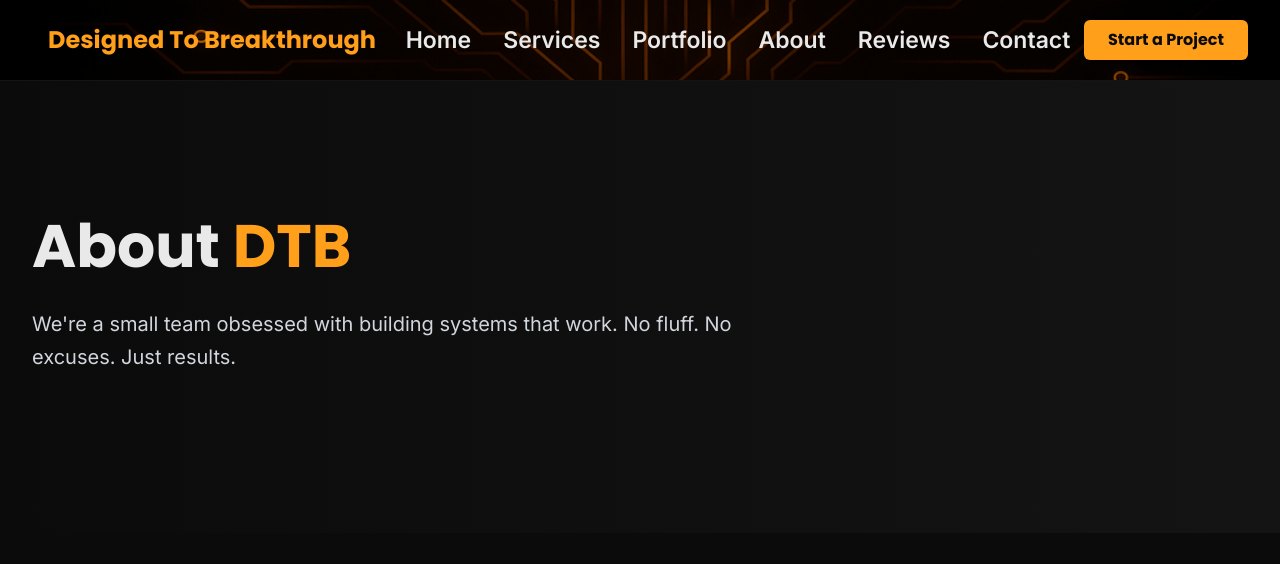
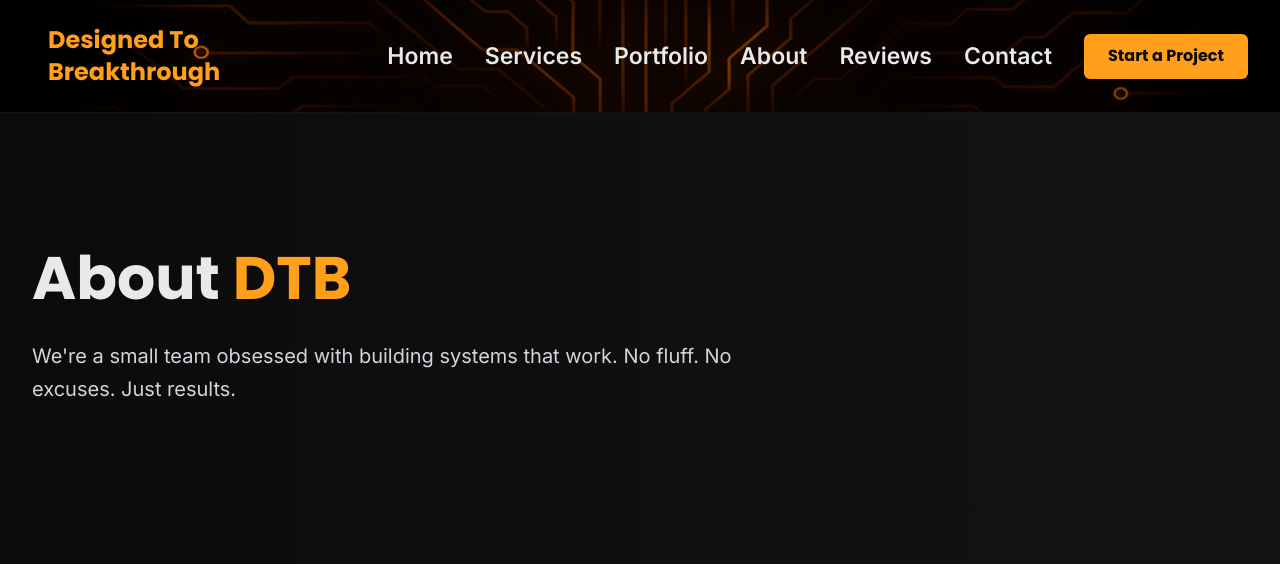
Before and after one commit to Sage-Nwanne/DTB, a Django app: page /about in a window 1280 px wide. Shown: the top 564 px of the page. Run offline with Django 5.2, Linux system fonts and the light colour scheme; style sheets or scripts are compiled from the project's sources; some libraries are stand-ins or nearby versions.

Commit message:
nav changes

```diff
--- a/main_app/templates/components/navbar.html
+++ b/main_app/templates/components/navbar.html
@@ -14,7 +14,8 @@
             </a>
 
             <!-- Desktop Navigation -->
-            <ul class="hidden md:flex gap-8 items-center" style="font-size: 23px; font-weight: 900;">
+            <div class="hidden md:flex gap-8 items-center">
+                <ul class="flex gap-8 items-center" style="font-size: 23px; font-weight: 900;">
                     <li><a href="/" class="hover:text-accent transition duration-200">Home</a></li>
                     <li><a href="/services" class="hover:text-accent transition duration-200">Services</a></li>
                     <li><a href="/works" class="hover:text-accent transition duration-200">Portfolio</a></li>
@@ -24,9 +25,10 @@
                 </ul>
 
                 <!-- CTA Button -->
-            <a href="/contact" class="hidden md:inline-block bg-accent text-charcoal px-6 py-2 rounded-md font-bold font-poppins hover:shadow-lg hover:shadow-accent/50 transition duration-200">
+                <a href="/contact" class="bg-accent text-charcoal rounded-md font-bold font-poppins hover:shadow-lg hover:shadow-accent/50 transition duration-200 flex items-center justify-center" style="width: 164px; height: 45px;">
                     Start a Project
                 </a>
+            </div>
 
             <!-- Mobile Menu Button -->
             <button id="mobileMenuBtn" class="md:hidden text-accent" aria-label="Toggle menu">
@@ -37,13 +39,13 @@
         </div>
 
         <!-- Mobile Navigation Menu -->
-        <div id="mobileMenu" class="hidden md:hidden flex-col gap-4 py-4 border-t border-slate mt-4">
-            <a href="/" class="block px-4 py-2 hover:text-accent transition duration-200">Home</a>
-            <a href="/services" class="block px-4 py-2 hover:text-accent transition duration-200">Services</a>
-            <a href="/works" class="block px-4 py-2 hover:text-accent transition duration-200">Portfolio</a>
-            <a href="/about" class="block px-4 py-2 hover:text-accent transition duration-200">About</a>
-            <a href="/reviews" class="block px-4 py-2 hover:text-accent transition duration-200">Reviews</a>
-            <a href="/contact" class="block px-4 py-2 hover:text-accent transition duration-200">Contact</a>
+        <div id="mobileMenu" class="hidden md:hidden flex-col gap-4 py-4 border-t border-slate mt-4 bg-black">
+            <a href="/" class="block px-4 py-2 hover:text-accent transition duration-200 text-center">Home</a>
+            <a href="/services" class="block px-4 py-2 hover:text-accent transition duration-200 text-center">Services</a>
+            <a href="/works" class="block px-4 py-2 hover:text-accent transition duration-200 text-center">Portfolio</a>
+            <a href="/about" class="block px-4 py-2 hover:text-accent transition duration-200 text-center">About</a>
+            <a href="/reviews" class="block px-4 py-2 hover:text-accent transition duration-200 text-center">Reviews</a>
+            <a href="/contact" class="block px-4 py-2 hover:text-accent transition duration-200 text-center">Contact</a>
             <a href="/contact" class="block px-4 py-2 bg-accent text-charcoal rounded-md font-bold font-poppins text-center">
                 Start a Project
             </a>
```
Lines whose indentation alone changed are shown as unchanged.
